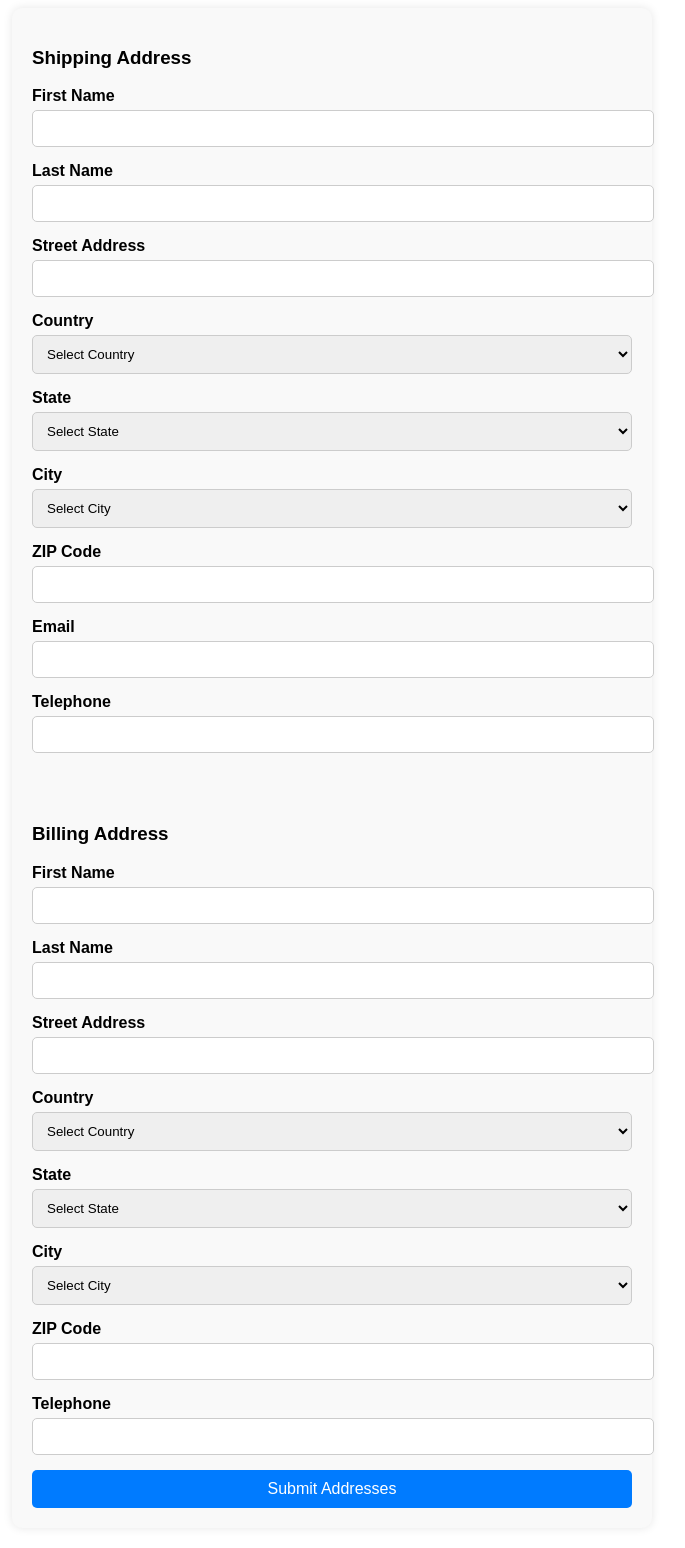
After one commit to nisarg1782/MVC, a PHP site: the page made by app/design/frontend/template/checkout/address/index.phtml in a window 1280 px wide. The commit adds this page. Shown: the whole page, without its empty margins (308-993 px from the left). Run offline with PHP 8.4, Linux system fonts and the light colour scheme; the template is opened without the code that fills it, so the values that code supplies are empty.

Commit message:
only update left

```diff
--- a/app/code/local/Checkout/Controller/Cart.php
+++ b/app/code/local/Checkout/Controller/Cart.php
@@ -77,7 +77,10 @@ class Checkout_Controller_Cart
     }
     public function testAction()
     {
-      Mage::getModel("checkout/coupon");
+     $cart_address=Mage::getModel("checkout/cart_address")->getCollection()->getData();
+     echo '<pre>';
+     print_r($cart_address);
+     echo '</pre>';
     }
     public function applyCouponAction()
     {
--- a/app/code/local/Checkout/Model/Cart.php
+++ b/app/code/local/Checkout/Model/Cart.php
@@ -41,8 +41,10 @@ class Checkout_Model_Cart extends Core_Model_Abstract
         // print_r($this);
         // echo '</pre>';
         // print_r($total);
+        $charge=intval($this->getCharge());
         $discount=intval($this->getDiscountPrice());
         $total=$total-$discount;
+        $total=$total+$charge;
         $this->setTotalAmount($total);
         // $cart = Mage::getSingleton("checkout/session")->getCart();
 
--- a/app/code/local/Checkout/Model/Coupon.php
+++ b/app/code/local/Checkout/Model/Coupon.php
@@ -22,12 +22,12 @@ class Checkout_Model_Coupon
 
         $discountValue = $this->coupons[$coupon];
 
-        // Check if it's a percentage discount
+
         if (strpos($discountValue, '%') !== false) {
             $discountPercent = (int) str_replace('%', '', $discountValue);
             $discountAmount = ($totalAmount * $discountPercent) / 100;
         }
-        // Check if it's a flat discount (₹)
+
         elseif (strpos($discountValue, '₹') !== false) {
             $discountAmount = (int) filter_var($discountValue, FILTER_SANITIZE_NUMBER_INT);
         } else {
--- /dev/null
+++ b/app/code/local/Checkout/Model/Resource/Cart/Address/Collection.php
@@ -0,0 +1,6 @@
+<?php
+class Checkout_Model_Resource_Cart_Address_Collection extends Core_Model_Resource_Collection_Abstract
+{
+
+}
+?>
--- a/app/code/local/Core/Model/Session.php
+++ b/app/code/local/Core/Model/Session.php
@@ -3,7 +3,7 @@ class Core_Model_Session
 {
     public function __construct()
     {
-        session_start();
+        @session_start();
     }
     public function getId()
     {
--- /dev/null
+++ b/app/design/frontend/template/checkout/address/index.phtml
@@ -0,0 +1,176 @@
+<?php
+// $shipping_data = $this->getShippingDetails();
+
+// @session_start();
+// // echo '<pre>';
+// // print_r($addressData);
+// // echo '</pre>';
+// // $cartid=Mage::getSingleton("checkout/session")->getCart()->getCartId();
+// // mage::log($cartid);
+// echo '<pre>';
+// print_r($_SESSION);
+// echo '</pre>';
+// $addressData=$this->getAddress($cartid);
+?>
+<!DOCTYPE html>
+<html lang="en">
+
+<head>
+    <meta charset="UTF-8">
+    <meta name="viewport" content="width=device-width, initial-scale=1.0">
+    <title>Address Form</title>
+    <style>
+        .form-container {
+            max-width: 600px;
+            margin: auto;
+            padding: 20px;
+            background: #f9f9f9;
+            border-radius: 10px;
+            box-shadow: 0px 0px 10px rgba(0, 0, 0, 0.1);
+            font-family: Arial, sans-serif;
+            margin-bottom: 20px;
+        }
+
+        .form-group {
+            margin-bottom: 15px;
+        }
+
+        label {
+            font-weight: bold;
+            display: block;
+            margin-bottom: 5px;
+        }
+
+        input,
+        select {
+            width: 100%;
+            padding: 10px;
+            border: 1px solid #ccc;
+            border-radius: 5px;
+        }
+
+        button {
+            width: 100%;
+            padding: 10px;
+            background: #007bff;
+            color: white;
+            border: none;
+            border-radius: 5px;
+            cursor: pointer;
+            font-size: 16px;
+        }
+
+        button:hover {
+            background: #0056b3;
+        }
+    </style>
+</head>
+
+<body>
+    <div class="form-container">
+
+        <form method="post" action="<?php echo $this->getUrl("*/*/save") ?>">
+            <h3>Shipping Address</h3>
+            <div class="form-group">
+                <label>First Name</label>
+                <input type="text" name="shipping[first_name]" required>
+            </div>
+            <div class="form-group">
+                <label>Last Name</label>
+                <input type="text" name="shipping[last_name]" required>
+            </div>
+            <div class="form-group">
+                <label>Street Address</label>
+                <input type="text" name="shipping[street_address]" required>
+            </div>
+            <div class="form-group">
+                <label>Country</label>
+                <select name="shipping[country]">
+                    <option value="">Select Country</option>
+                    <option value="India">India</option>
+                </select>
+            </div>
+            <div class="form-group">
+                <label>State</label>
+                <select name="shipping[state]">
+                    <option value="">Select State</option>
+                    <option value="Gujarat">Gujarat</option>
+                </select>
+            </div>
+            <div class="form-group">
+                <label>City</label>
+                <select name="shipping[city]">
+                    <option value="">Select City</option>
+                    <option value="Ahmedabad">Ahmedabad</option>
+                    <option value="Surat">Surat</option>
+                    <option value="Vadodara">Vadodara</option>
+                    <option value="Rajkot">Rajkot</option>
+                </select>
+            </div>
+            <div class="form-group">
+                <label>ZIP Code</label>
+                <input type="text" name="shipping[zipcode]" required>
+            </div>
+            <div class="form-group">
+                <label>Email</label>
+                <input type="email" name="cart[email]" required>
+            </div>
+            <div class="form-group">
+                <label>Telephone</label>
+                <input type="tel" name="shipping[telephone]" required>
+            </div>
+            <br>
+            <br>
+            <h3>Billing Address</h3>
+            <div class="form-group">
+                <label>First Name</label>
+                <input type="text" name="billing[first_name]" required>
+            </div>
+            <div class="form-group">
+                <label>Last Name</label>
+                <input type="text" name="billing[last_name]" required>
+            </div>
+            <div class="form-group">
+                <label>Street Address</label>
+                <input type="text" name="billing[street_address]" required>
+            </div>
+            <div class="form-group">
+                <label>Country</label>
+                <select name="billing[country]">
+                    <option value="">Select Country</option>
+                    <option value="India">India</option>
+                </select>
+            </div>
+            <div class="form-group">
+                <label>State</label>
+                <select name="billing[state]">
+                    <option value="">Select State</option>
+                    <option value="Gujarat">Gujarat</option>
+                </select>
+            </div>
+            <div class="form-group">
+                <label>City</label>
+                <select name="billing[city]">
+                    <option value="">Select City</option>
+                    <option value="Ahmedabad">Ahmedabad</option>
+                    <option value="Surat">Surat</option>
+                    <option value="Vadodara">Vadodara</option>
+                    <option value="Rajkot">Rajkot</option>
+                </select>
+            </div>
+            <div class="form-group">
+                <label>ZIP Code</label>
+                <input type="text" name="billing[zipcode]" required>
+            </div>
+
+            <div class="form-group">
+                <label>Telephone</label>
+                <input type="tel" name="billing[telephone]" required>
+            </div>
+
+            <button type="submit">Submit Addresses</button>
+        </form>
+    </div>
+</body>
+
+</html>
--- a/app/design/frontend/template/checkout/cart/index.phtml
+++ b/app/design/frontend/template/checkout/cart/index.phtml
@@ -156,7 +156,11 @@ $discount = Mage::getSingleton("checkout/session")->getCart()->getDiscountPrice(
             <p><strong>After Discount:</strong> ₹<?= number_format($this->getTotalAmount(), 2); ?></p>
             <p><strong>Tax (18% GST):</strong> ₹<?= number_format($this->getTotalAmount() * $taxRate, 2); ?></p>
             <p><strong>Grand Total:</strong> ₹<?= number_format($this->getTotalAmount() + ($this->getTotalAmount() * $taxRate), 2); ?></p>
-            <button class="btn">Proceed to Checkout</button>
+            <button class="btn">
+            <a href="<?php echo $this->getUrl("checkout/address/index")?>">
+            Proceed to Checkout
+            </a>
+        </button>
         </div>
         <?php else : ?>
         <p style="text-align: center;">Your cart is empty.</p>
```
Also changed, not shown: app/code/local/Checkout/Block/Address/Index.php (added, +21 -0 lines), app/code/local/Checkout/Block/Shipping/Index.php (added, +10 -0 lines), app/code/local/Checkout/Controller/Address.php (added, +39 -0 lines), app/code/local/Checkout/Controller/Shipping.php (added, +27 -0 lines), app/code/local/Checkout/Model/Cart/Address.php (added, +10 -0 lines), app/code/local/Checkout/Model/Resource/Cart/Address.php (added, +9 -0 lines), app/code/local/Checkout/Model/Shipping.php (added, +27 -0 lines), app/design/frontend/template/checkout/shipping/index.phtml (added, +142 -0 lines), app/code/local/Checkout/Model/Session.php (line endings or trailing spaces).
